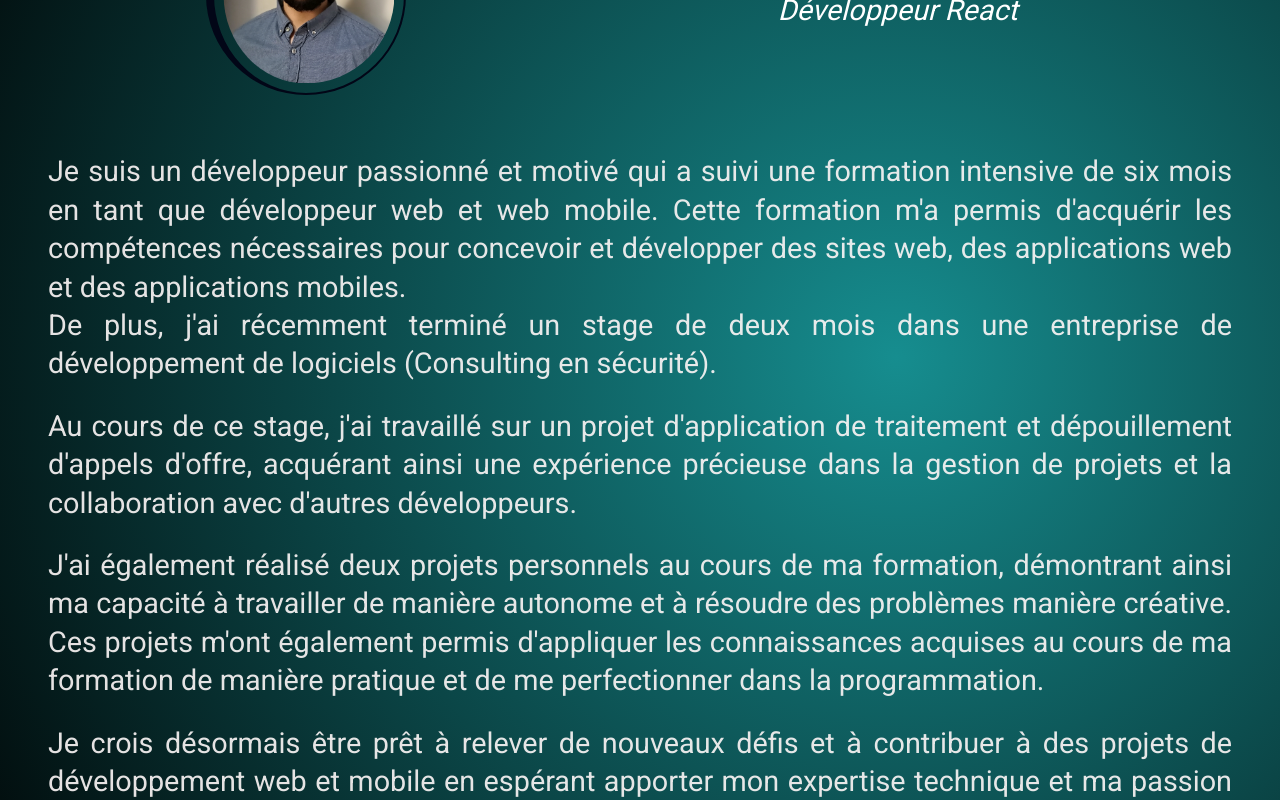
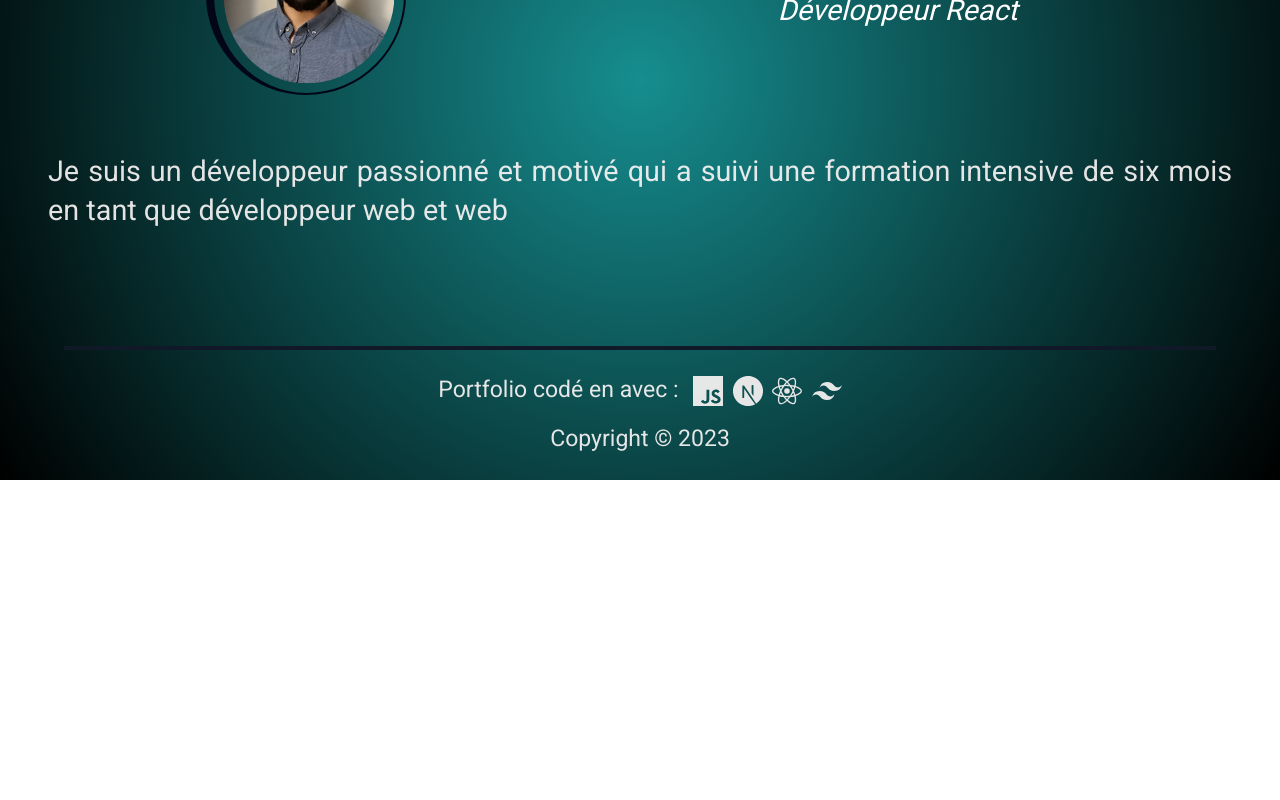
Before and after one commit to SofianeKhenoune/my_portfolio, a Next.js app: page /about in a window 1280 px wide. Shown: the part 320-1120 px from the top of the page. After the commit the page ends 800 px from the top, so only its background shows below. Built offline with nearby package versions, Linux system fonts and the light colour scheme.

Commit message:
feature: text animation to about page

```diff
--- a/components/Header/NavBar.js
+++ b/components/Header/NavBar.js
@@ -1,9 +1,11 @@
 import Image from 'next/image';
 import Link from 'next/link';
 import { useRouter } from 'next/router';
+import { useState } from 'react';
 
 const NavBar = () => {
   const pathname = useRouter().pathname;
+  const [showNav, setShowNav] = useState(false);
   const navItemStyle =
     'block py-2 pl-3 pr-4 text-white rounded hover:bg-white hover:text-gray-900 md:border-0 md:p-2 dark:text-white  dark:hover:bg-gray-700 dark:hover:text-white md:dark:hover:bg-transparent hover:scale-110 transition duration-300 ease-in-out ';
   const navActiveItemStyle = `${navItemStyle} md:bg-gray-900`;
@@ -29,6 +31,9 @@ const NavBar = () => {
           className='inline-flex items-center p-2 w-10 h-10 justify-center text-sm text-white rounded-lg md:hidden hover:bg-gray-900 focus:outline-none focus:ring-2 focus:ring-gray-200 dark:text-gray-400 dark:hover:bg-gray-700 dark:focus:ring-gray-600'
           aria-controls='navbar-default'
           aria-expanded='false'
+          onClick={() => {
+            setShowNav(!showNav);
+          }}
         >
           <span className='sr-only'>Open main menu</span>
           <svg
@@ -47,9 +52,20 @@ const NavBar = () => {
             />
           </svg>
         </button>
-        <div className='w-full md:block md:w-auto hidden' id='navbar-default'>
+        <div
+          className={
+            !showNav
+              ? 'w-full md:block md:w-auto hidden'
+              : 'w-full md:block md:w-auto'
+          }
+          id='navbar-default'
+        >
           <ul className='font-medium flex flex-col p-4 md:p-0 mt-4 border border-gray-100 rounded-lg md:flex-row md:space-x-2 md:mt-0 md:border-0 dark:bg-gray-800 md:dark:bg-gray-900 dark:border-gray-700 '>
-            <li>
+            <li
+              onClick={() => {
+                setShowNav(false);
+              }}
+            >
               <Link
                 href='/about'
                 className={
@@ -59,7 +75,11 @@ const NavBar = () => {
                 About Me
               </Link>
             </li>
-            <li>
+            <li
+              onClick={() => {
+                setShowNav(false);
+              }}
+            >
               <Link
                 href='/education'
                 className={
@@ -69,7 +89,11 @@ const NavBar = () => {
                 Education
               </Link>
             </li>
-            <li>
+            <li
+              onClick={() => {
+                setShowNav(false);
+              }}
+            >
               <Link
                 href='/projects'
                 className={
@@ -79,7 +103,11 @@ const NavBar = () => {
                 Projects
               </Link>
             </li>
-            <li>
+            <li
+              onClick={() => {
+                setShowNav(false);
+              }}
+            >
               <Link
                 href='/contact'
                 className={
--- a/src/pages/404.js
+++ b/src/pages/404.js
@@ -1,25 +1,25 @@
 import Link from 'next/link';
+import { useRouter } from 'next/router';
 import { useEffect } from 'react';
-import { useRouter } from 'next/router';
 
 const NotFound = () => {
   const router = useRouter();
 
-  /*useEffect(() => {
-    setTimeout(() => {
-      // router.go(-1)
-      // router.go(1)
+  useEffect(() => {
+    const timer = setTimeout(() => {
       router.push('/');
-    }, 5000);
-  }, []);*/
+    }, 7000);
+    return () => clearTimeout(timer);
+  }, []);
 
   return (
-    <main className='main-block'>
-      <div className='not-found'>
-        <h1>Ooops...</h1>
+    <main className='main-block flex justify-center items-center'>
+      <div className='not-found text-2xl'>
+        <h1 className='text-7xl'>404</h1>
+        <p>Ooops...</p>
         <h2>That page cannot be found :( </h2>
         <p>
-          Going back to the <Link href='/'>Homepage</Link> is 5 seconds...
+          Going back to the <Link href='/'>Homepage</Link> is 7 seconds...
         </p>
       </div>
     </main>
--- a/src/pages/about.js
+++ b/src/pages/about.js
@@ -1,36 +1,44 @@
 import { gsap } from 'gsap';
+import TextPlugin from 'gsap/dist/TextPlugin';
 import Head from 'next/head';
 import Image from 'next/image';
-import { useEffect, useState } from 'react';
-import '../styles/About.module.scss';
+import { useEffect, useRef } from 'react';
+
+gsap.registerPlugin(TextPlugin);
+
 const About = () => {
-  const [text, setText] = useState(0);
-  const string = '';
-  const arrayOfWords = string.split('');
+  const textRef = useRef();
   useEffect(() => {
     gsap.fromTo(
       '.img-profil',
       { x: -200, color: 'black', opacity: 0 },
-      { x: 0, color: 'white', duration: 2, ease: 'easein', opacity: 1 }
+      { x: 0, color: 'white', duration: 3, ease: 'easein', opacity: 1 }
     );
     gsap.fromTo(
       '.profil-name',
       { x: -100, color: 'black', opacity: 0 },
-      { x: 0, color: 'white', duration: 2, ease: 'easein', opacity: 1 }
+      { x: 0, color: 'white', duration: 3, ease: 'easein', opacity: 1 }
     );
     gsap.fromTo(
       '.profil-job',
       { x: 100, color: 'black', opacity: 0 },
-      { x: 0, color: 'white', duration: 2, ease: 'easein', opacity: 1 }
+      { x: 0, color: 'white', duration: 3, ease: 'easein', opacity: 1 }
     );
+    gsap.to('.about-text', {
+      duration: 100,
+      text: " Je suis un développeur passionné et motivé qui a suivi une formation intensive de six mois en tant que développeur web et web mobile. <br/> <br/>Cette formation m'a permis d'acquérir les compétences nécessaires pour concevoir et développer des sites web, des applications web responsive. <br/> <br/> De plus, j'ai récemment terminé un stage de deux mois dans une entreprise de développement de logiciels(Consulting en sécurité). <br/>Au cours de ce stage, j'ai travaillé sur un projet d'application de traitement et dépouillement d'appels d'offre, acquérant ainsi une expérience précieuse dans la gestion de projets et la collaboration avec d'autres développeurs. <br/> <br/> J'ai également réalisé deux projets personnels au cours de ma formation,démontrant ainsi ma capacité à travailler de manière autonome et à résoudre des problèmes manière créative. Ces projets m'ont également permis d'appliquer les connaissances acquises au cours de ma formation de manière pratique et de me perfectionner dans la programmation. <br/> <br/> Je crois désormais être prêt à relever de nouveaux défis et à contribuer à des projets de développement web et mobile en espérant apporter mon expertise technique et ma passion pour la programmation.",
+    });
   }, []);
-  useEffect(() => {}, [text]);
+  useEffect(() => {
+    console.log(textRef.current.offsetHeight);
+  }, []);
+
   return (
     <>
       <Head>
         <title>Mon Portfolio - About Me</title>
       </Head>
-      <main className='main-block p-4'>
+      <main className='main-block p-4 w-full'>
         <div className='flex flex-col items-center justify-around md:flex-row text-center p-6'>
           <Image
             className='img-profil p-2 rounded-full border-slate-950 border-solid border-l-8 border-2'
@@ -46,38 +54,8 @@ const About = () => {
             <p className='profil-job text-2xl italic'>Développeur React</p>
           </div>
         </div>
-        <div className='profil-text text-xl text-justify md:text-2xl p-6'>
-          <p>
-            Je suis un développeur passionné et motivé qui a suivi une formation
-            intensive de six mois en tant que développeur web et web mobile.
-            Cette formation m'a permis d'acquérir les compétences nécessaires
-            pour concevoir et développer des sites web, des applications web et
-            des applications mobiles.
-          </p>
-          <p className='mb-5'>
-            De plus, j'ai récemment terminé un stage de deux mois dans une
-            entreprise de développement de logiciels (Consulting en sécurité).
-          </p>
-          <p className='mb-5'>
-            Au cours de ce stage, j'ai travaillé sur un projet d'application de
-            traitement et dépouillement d'appels d'offre, acquérant ainsi une
-            expérience précieuse dans la gestion de projets et la collaboration
-            avec d'autres développeurs.
-          </p>
-          <p className='mb-5'>
-            J'ai également réalisé deux projets personnels au cours de ma
-            formation, démontrant ainsi ma capacité à travailler de manière
-            autonome et à résoudre des problèmes manière créative. Ces projets
-            m'ont également permis d'appliquer les connaissances acquises au
-            cours de ma formation de manière pratique et de me perfectionner
-            dans la programmation.
-          </p>
-          <p>
-            Je crois désormais être prêt à relever de nouveaux défis et à
-            contribuer à des projets de développement web et mobile en espérant
-            apporter mon expertise technique et ma passion pour la
-            programmation.
-          </p>
+        <div className='text-xl text-justify md:text-2xl p-6 '>
+          <p className='about-text' ref={textRef}></p>
         </div>
       </main>
     </>
--- a/src/styles/About.module.scss
+++ /dev/null
@@ -1,18 +0,0 @@
-#about_me {
-  display: flex;
-  flex-direction: column;
-
-  #profil_img {
-    img {
-      object-fit: cover;
-      border-radius: 50%;
-      border: 3px solid var(--main-color-dark);
-    }
-    div {
-      display: flex;
-      flex-direction: column;
-      justify-content: space-around;
-      text-align: center;
-    }
-  }
-}
--- a/src/styles/globals.scss
+++ b/src/styles/globals.scss
@@ -13,7 +13,7 @@
 html,
 body {
   min-height: 100%;
-  background: radial-gradient(circle at 70%, #168d8f, #000);
+  background: radial-gradient(circle at 50%, #168d8f, #000);
   font-family: 'Roboto', Verdana, Tahoma, Arial, sans-serif;
   font-size: var(--main-font-size);
   color: var(--main-color-light);
```
Also changed, not shown: 1 other file (tests, documents, lock files or other folders).
